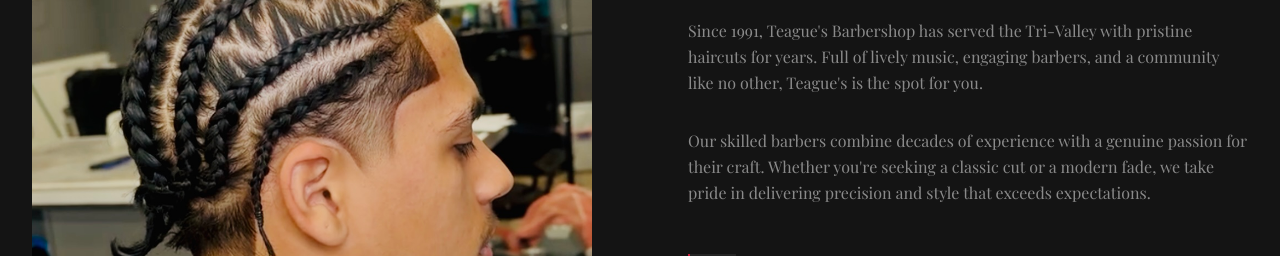
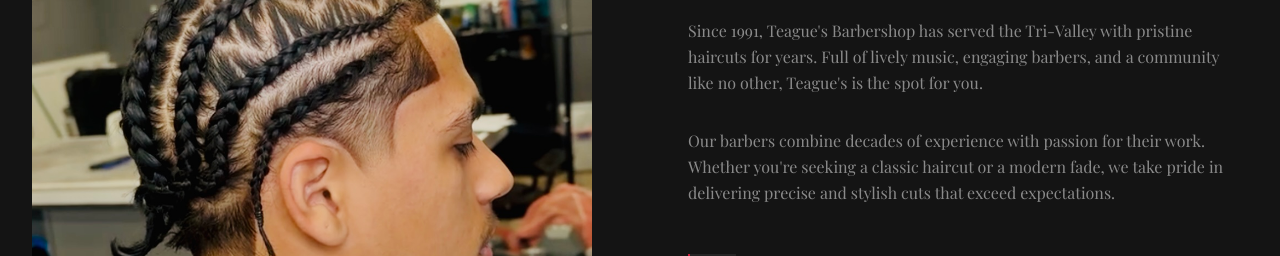
Before and after one commit to prayaggaonkar/TeaguesBarberShop, a Next.js app: page / in a window 1280 px wide. Shown: the part 1080-1336 px from the top of the page. Built offline with nearby package versions, Linux system fonts and the light colour scheme; a web font is replaced by a local one.

Commit message:
feat: update about section with new features and styling
Co-authored-by: null <222078295+prayaggaonkar@users.noreply.github.com>

```diff
--- a/components/home/about-section.tsx
+++ b/components/home/about-section.tsx
@@ -60,10 +60,7 @@ export function AboutSection() {
               Since 1991, Teague&apos;s Barbershop has served the Tri-Valley with pristine haircuts for years. Full of lively music, engaging barbers, and a community like no other, Teague&apos;s is the spot for you.
             </p>
             <p className="text-muted-foreground leading-relaxed mb-12">
-              Our skilled barbers combine decades of experience with a genuine
-              passion for their craft. Whether you&apos;re seeking a classic cut
-              or a modern fade, we take pride in delivering precision and style
-              that exceeds expectations.
+              Our barbers combine decades of experience with passion for their work. Whether you&apos;re seeking a classic haircut or a modern fade, we take pride in delivering precise and stylish cuts that exceed expectations.
             </p>
 
             {/* Features */}
```
